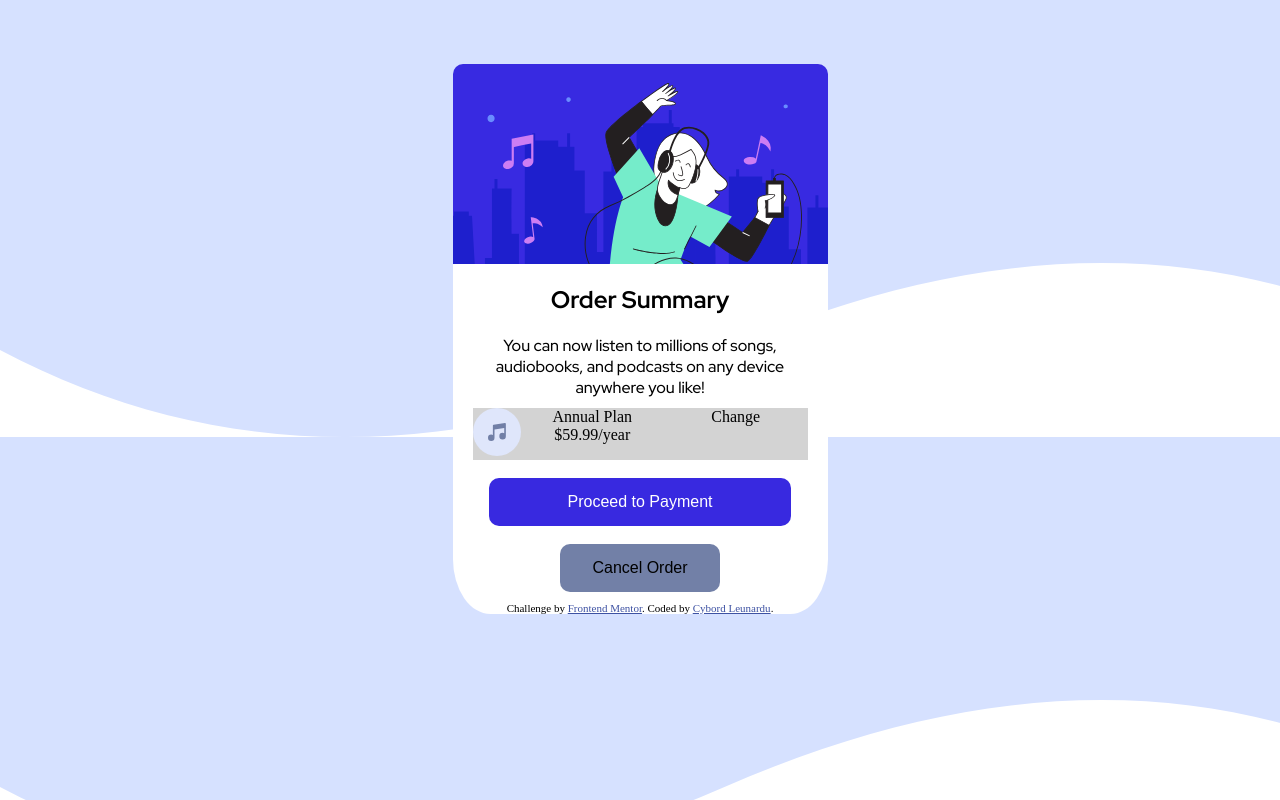
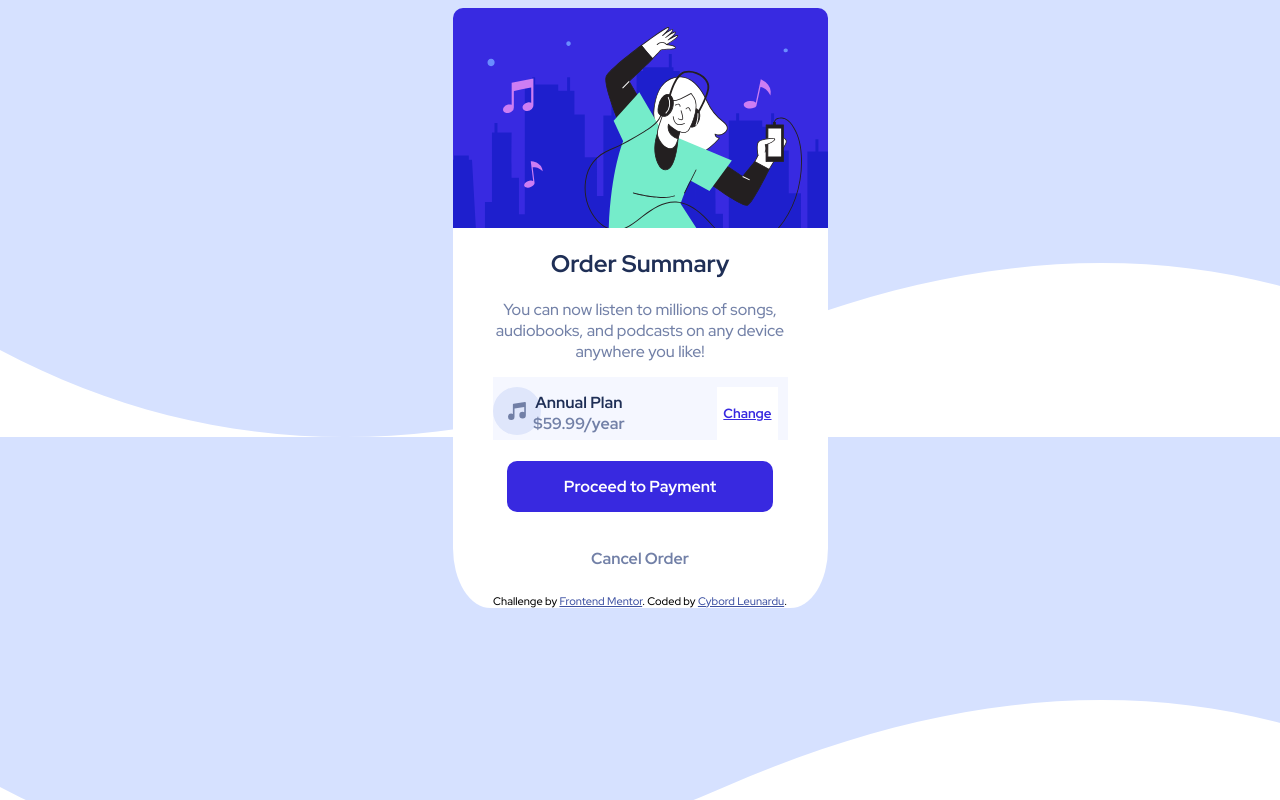
Before and after one commit to CyborgLeunardu/order-summary-component-main, a plain HTML site: page index.html in a window 1280 px wide. Drawn offline with Linux system fonts and the light colour scheme.

Commit message:
Update: Beta
Modal está com forma bem próxima da proposta, a ideia é melhorar é ajustar os detalhes e melhorar o código.

```diff
--- a/index.html
+++ b/index.html
@@ -11,9 +11,7 @@
       sizes="32x32"
       href="./images/favicon-32x32.png"
     />
-
     <title>Frontend Mentor | Order summary card</title>
-
     <!-- Feel free to remove these styles or customise in your own stylesheet 👍 -->
     <style>
       .attribution {
@@ -33,15 +31,15 @@
           <h2>Order Summary</h2>
           You can now listen to millions of songs, audiobooks, and podcasts on
           any device anywhere you like!
-        </div>
+          </div>
 
         <div class="osc--plan">
           <div class="osc--plan-text">
             <div>
-              <div>Annual Plan</div>
-              <div>$59.99/year</div>
+              <div class="osc--Annualplan">Annual Plan</div>
+              <div class="osc--Priceplan">$59.99/year</div>
             </div>
-            <div class="change">Change</div>
+            <input class="osc--btnChange" type="button" value="Change"></input>
           </div>
         </div>
         <div class="osc--btns">
--- a/styles/index.css
+++ b/styles/index.css
@@ -1,27 +1,31 @@
-@import url('https://fonts.googleapis.com/css2?family=Red+Hat+Display:wght@500;700;900&display=swap');
+@import url("https://fonts.googleapis.com/css2?family=Red+Hat+Display:wght@500;700;900&display=swap");
 
 body {
   justify-content: center;
   display: flex;
   flex-direction: row;
-  margin-top: 5%;
-  background-image: url(/images/pattern-background-desktop.svg)
 
+  background-image: url(/images/pattern-background-desktop.svg);
 }
 
-.osc--section{
-  padding: 0 20px;
+h2 {
+  color: hsl(223, 47%, 23%);
 }
 
-.osc--section div{
+.osc--section {
+  padding: 0 40px;
+}
+
+.osc--section div {
   width: 100%;
 }
 
 div {
   display: block;
+
 }
 
-.osc--plan{
+.osc--plan {
   text-align: center;
 }
 
@@ -33,53 +37,53 @@ div {
   width: 375px;
   border-radius: 10%;
   background-color: white;
-
+  font-family:"Red Hat Display"
 }
 
 .osc--mainText {
   font-family: "Red Hat Display";
+  color: hsl(224, 23%, 55%);
   font-size: 16px;
   text-align: center;
   display: flex;
   flex-wrap: wrap;
   flex-direction: column;
   width: 60%;
-  margin-bottom: 10px;
+  margin-bottom: 5%;
 }
 
 .osc--topImage {
   background-image: url("../images/illustration-hero.svg");
   background-repeat: no-repeat;
-  height: 200px;
-  width:100%;
+  height: 220px;
+  width: 100%;
   border-radius: 10px 10px 0px 0px;
-
 }
 
-.osc--plan span{
+.osc--plan span {
   display: block;
 }
 
-.osc--plan-text{
-  background-color: lightgray;
+.osc--plan-text {
+  background-color: hsl(225, 100%, 98%);
   text-align: center;
-
   display: flex;
-  flex-direction:row;
+  flex-direction: row;
+  padding-top: 10px;
 }
 
-.osc--plan-text div{
+.osc--plan-text div {
   vertical-align: middle;
 }
 
-.osc--plan-text::before{
+.osc--plan-text::before {
   display: block;
   float: left;
   content: url("../images/icon-music.svg");
-
 }
 
 .btn--payment {
+  font-family:"Red Hat Display";
   background-color: hsl(245, 75%, 52%);
   color: hsl(0, 0%, 100%);
   border: none;
@@ -90,30 +94,74 @@ div {
   display: inline-block;
   font-size: 16px;
   text-align: center;
-  margin:auto;
-  display:block;
+  margin: auto;
+  display: block;
   border-radius: 10px;
-  width:90%;
+  width: 90%;
+  cursor: pointer;
+  font-weight: 700;
 }
 
-.btn--cancelOrder{
-  background-color: hsl(224, 23%, 55%);
-  color: hsl(0, 0%, 100%);
+.btn--payment:hover{
+  background-color: hsl(225, 100%, 94%);
+
+}
+
+.btn--cancelOrder {
+  font-family:"Red Hat Display";
+  background-color: white;
+  color: hsl(224, 23%, 55%);
   border: none;
-  color: black;
   padding: 15px 32px;
   text-align: center;
   text-decoration: none;
   display: inline-block;
   font-size: 16px;
   text-align: center;
-  margin:auto;
-  display:block;
+  margin: auto;
+  display: block;
   border-radius: 10px;
   margin-bottom: 10px;
+  cursor: pointer;
+  font-weight: 700;
+}
+
+.btn--cancelOrder:hover{
+  color: hsl(245, 75%, 52%);
+}
+
+.osc--Annualplan {
+  color: hsl(223, 47%, 23%);
+  font-weight: 700;
+  float: left;
+  margin-left: -50px;
+  margin-top: 5px;
+}
+
+.osc--Priceplan {
+  color: hsl(224, 23%, 55%);
+  font-weight: 700;
+  margin-left: -50px;
+  line-height: -10%;
 }
 
 .button {
-  margin:auto;
-  display:block;
+  margin: auto;
+  display: block;
 }
+
+.osc--btnChange {
+  font-family:"Red Hat Display";
+  line-height: 50px;
+  color: hsl(245, 75%, 52%);
+  text-decoration: underline;
+  font-weight: 700;
+  cursor: pointer;
+  background-color: white;
+  border: none;
+  margin-right: 10px;
+}
+
+.osc--btnChange:hover{
+ color: hsl(225, 100%, 94%);
+}
```
